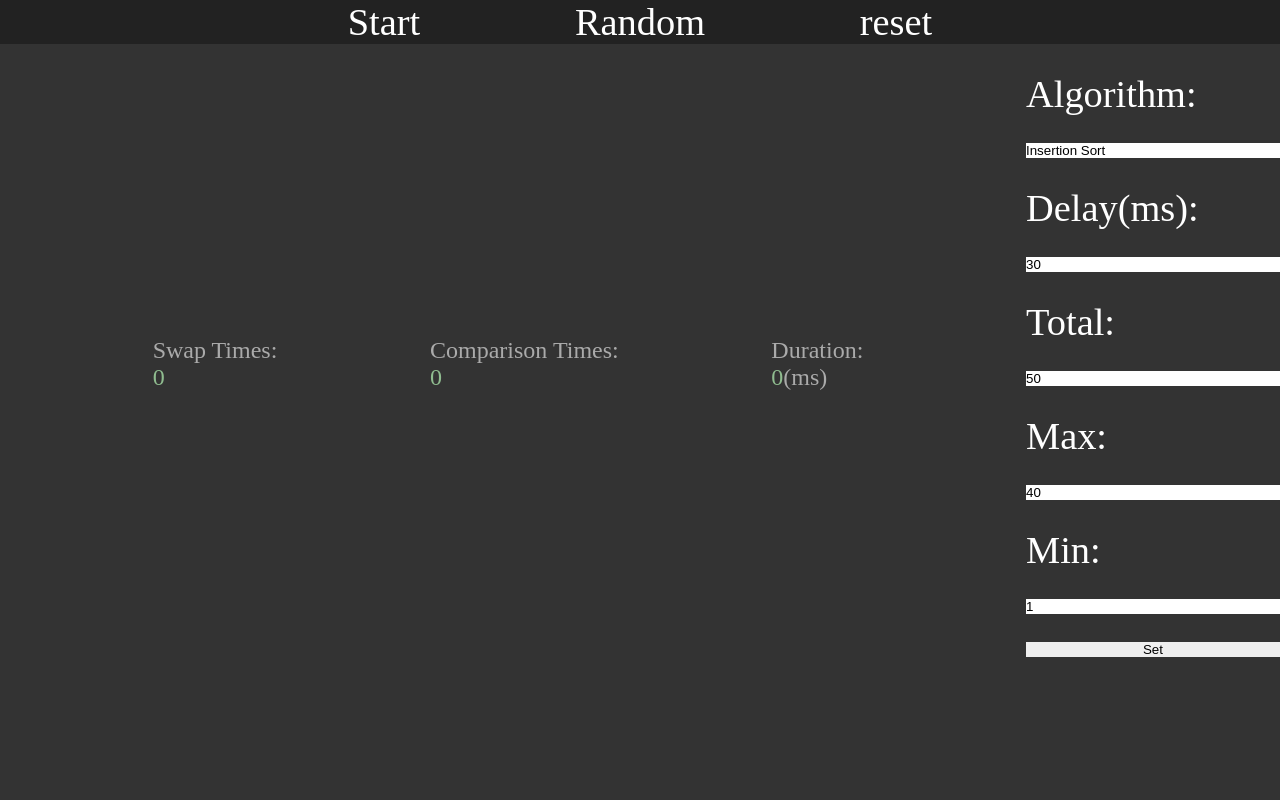
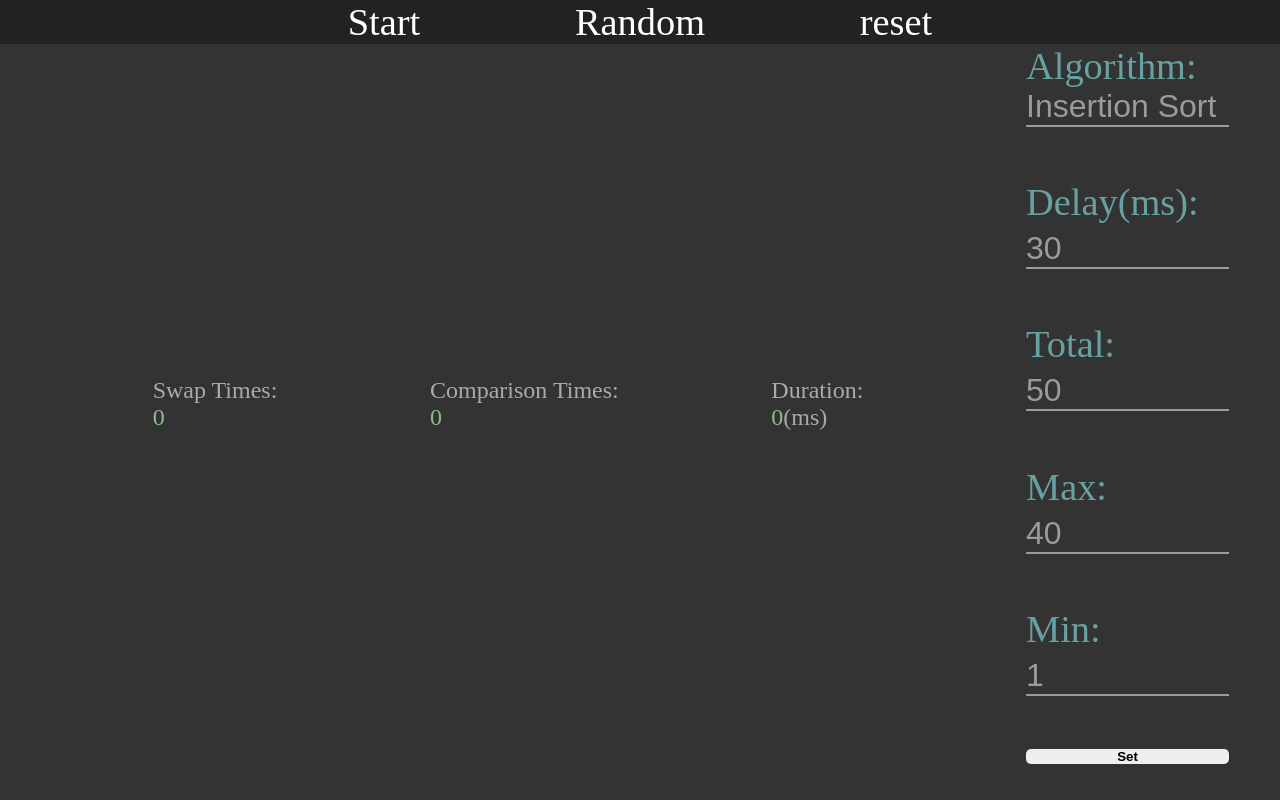
Before and after one commit to aa01912001/Sorting-Virtualization, a plain HTML site: page index.htm in a window 1280 px wide. Drawn offline with Linux system fonts and the light colour scheme.

Commit message:
optimize UI

```diff
--- a/css/index.css
+++ b/css/index.css
@@ -62,15 +62,31 @@ body {
 
 .setting-container {
     width: 20%;
-    height: 80vh;
+    height: 90vh;
     flex-direction: column;
-    justify-content: space-evenly;
+    justify-content: space-between;
     margin: 0px 0px 0px 10px;
 }
 
-.setting-container div {
-    color: #ffffff;
+.setting-container label {
     font-size: 3vw;
+    margin: 1px 0px;
+    color: rgb(104, 161, 161);
+}
+
+input {
+    background: transparent;
+    color: #9b9b9b;
+    font-size: 2.5vw;
+    border: 0;
+    border-bottom: 2px solid;
+    width: 80%;
+}
+
+button {
+    width: 80%;
+    border-radius: 5px;
+    font-weight: 700;
 }
 
 .display-container div {
@@ -120,6 +136,7 @@ body {
     color: #ffffff;
     font-size: 3vh;
     padding: 10px 20px;
+    border-radius: 50px;
 }
 
 .algorithm-item {
--- a/index.htm
+++ b/index.htm
@@ -23,16 +23,26 @@
             <div class="display-container"></div>
         </div>
         <div class="setting-container">
-            <div>Algorithm:</div>
-            <input id="algorithm-input" onclick="algorithmInputOnclick()" type="text" value="Insertion Sort">
-            <div>Delay(ms):</div>
-            <input id="delay" type="text" value="30">
-            <div>Total:</div>
-            <input id="total" type="text" value="50">
-            <div>Max:</div>
-            <input id="max" type="text" value="40">
-            <div>Min:</div>
-            <input id="min" type="text" value="1">
+            <div>
+                <label>Algorithm:</label>
+                <input id="algorithm-input" onclick="algorithmInputOnclick()" type="text" value="Insertion Sort">
+            </div>
+            <div>
+                <label>Delay(ms):<label>
+                <input id="delay" type="text" value="30">
+            </div>
+            <div>
+                <label>Total:<label>
+                <input id="total" type="text" value="50">
+            </div>
+            <div>
+                <label>Max:<label>
+                <input id="max" type="text" value="40">
+            </div>
+            <div>
+                <label>Min:<label>
+                <input id="min" type="text" value="1">
+            </div>
             <button onclick="setOnclick()">Set</button>
         </div>
     </div>
```
